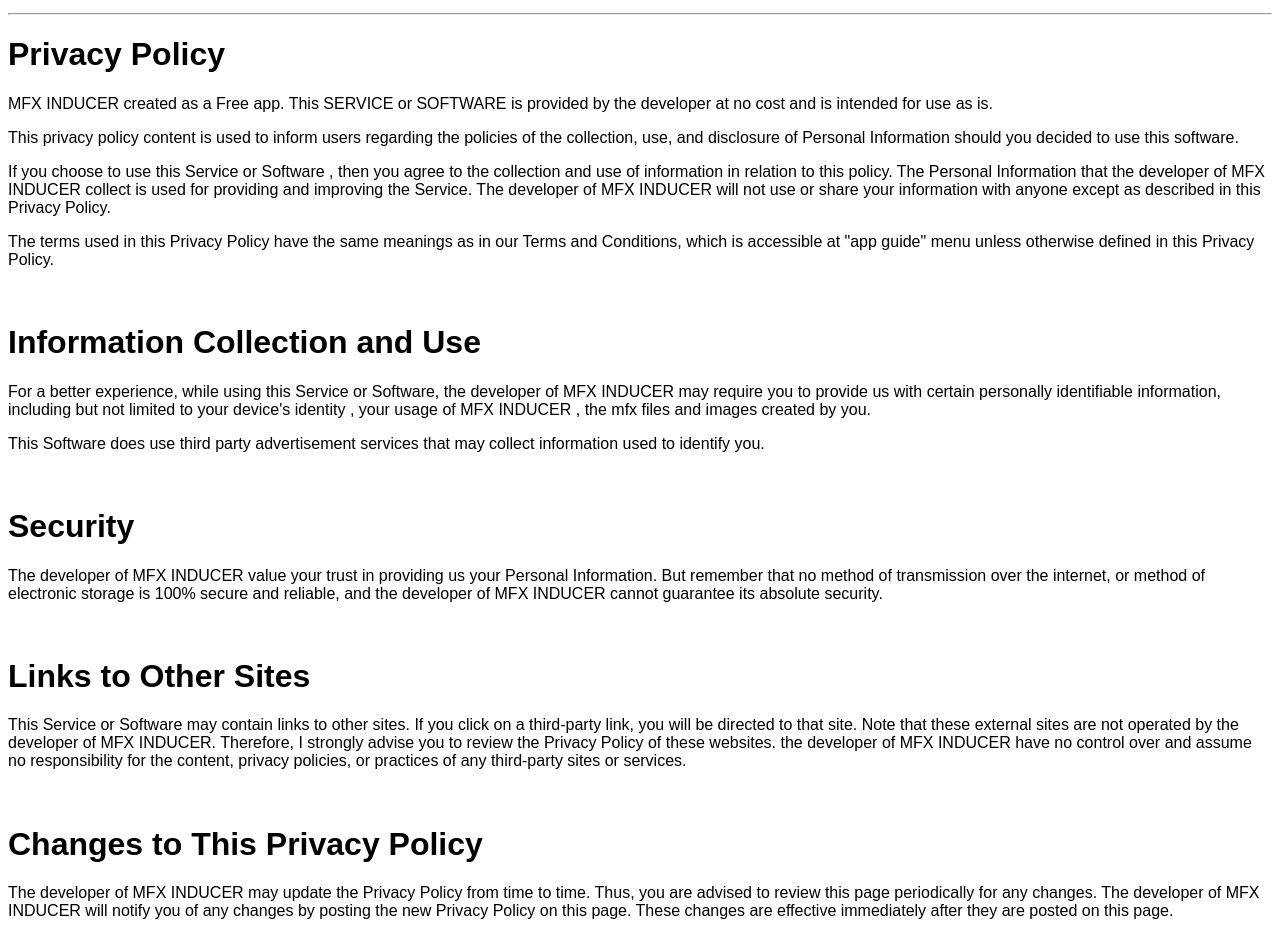
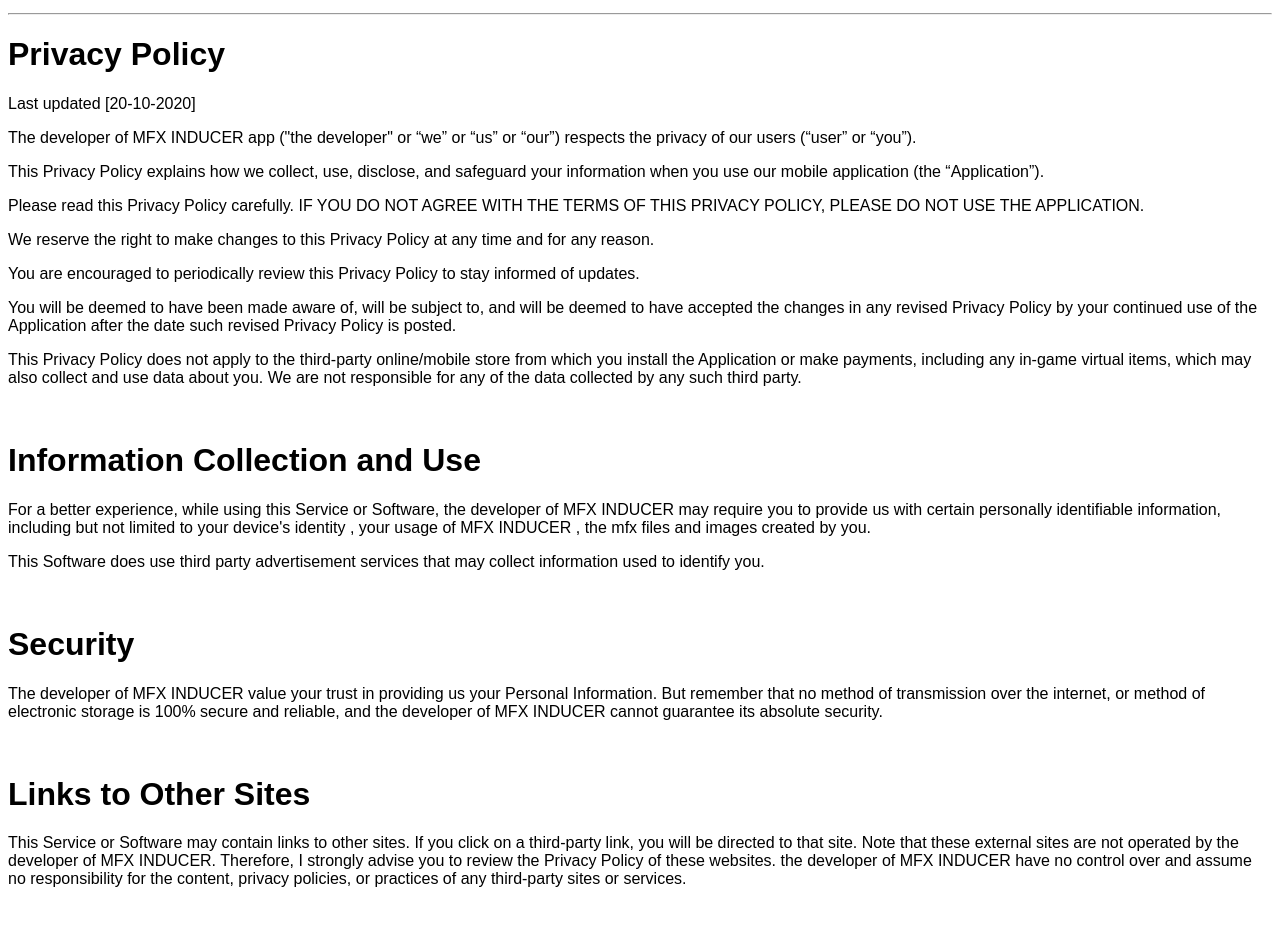
Before and after one commit to knowledgebread/mfx.app, a plain HTML site: page index.html in a window 1280 px wide. Shown: the part 887-1823 px from the top of the page. Drawn offline with Linux system fonts and the light colour scheme.

Commit message:
Update index.html

```diff
--- a/index.html
+++ b/index.html
@@ -79,11 +79,22 @@ header {
 
 
 <hr>
+
    <h1>Privacy Policy</h1>
-   <p> MFX INDUCER created as a Free app. This SERVICE or SOFTWARE is provided by the developer at no cost and is intended for use as is. </p>
-   <p>This privacy policy content is used to inform users regarding the policies of the collection, use, and disclosure of Personal Information should you decided to use this software. </p>
-   <p>If you choose to use this Service or Software , then you agree to the collection and use of information in relation to this policy. The Personal Information that the developer of MFX INDUCER collect is used for providing and improving the Service. The developer of MFX INDUCER will not use or share your information with anyone except as described in this Privacy Policy.</p>
-   <p>The terms used in this Privacy Policy have the same meanings as in our Terms and Conditions, which is accessible at "app guide" menu unless otherwise defined in this Privacy Policy.</p>
+
+  <p>Last updated [20-10-2020]</p>
+
+   <p> The developer of MFX INDUCER app ("the developer" or “we” or “us” or “our”) respects the privacy of our users (“user” or “you”). </p>
+   <p> This Privacy Policy explains how we collect, use, disclose, and safeguard your information when you use our mobile application (the “Application”). </p>
+   <p> Please read this Privacy Policy carefully. IF YOU DO NOT AGREE WITH THE TERMS OF THIS PRIVACY POLICY, PLEASE DO NOT USE THE APPLICATION.</p>
+   <P>We reserve the right to make changes to this Privacy Policy at any time and for any reason. </P>
+   <P>You are encouraged to periodically review this Privacy Policy to stay informed of updates. </P>
+   <P> You will be deemed to have been made aware of, will be subject to, and will be deemed to have accepted the changes in any revised
+     Privacy Policy by your continued use of the Application after the date such revised Privacy Policy is posted.</P>
+
+   <p>This Privacy Policy does not apply to the third-party online/mobile store from which you install the Application or make payments,
+     including any in-game virtual items, which may also collect and use data about you. We are not responsible for any of the data collected by any such third party. </p>
+
    <br>
    <h1>Information Collection and Use</h1>
    <p> For a better experience, while using this Service or Software, the developer of MFX INDUCER may require you to provide us with certain personally identifiable information, including but not limited to your device's identity , your usage of MFX INDUCER , the mfx files and images created by you. </p>
@@ -95,8 +106,6 @@ header {
    <h1>Links to Other Sites</h1>
    <p>This Service or Software may contain links to other sites. If you click on a third-party link, you will be directed to that site. Note that these external sites are not operated by the developer of MFX INDUCER. Therefore, I strongly advise you to review the Privacy Policy of these websites. the developer of MFX INDUCER have no control over and assume no responsibility for the content, privacy policies, or practices of any third-party sites or services.</p>
    <br>
-   <h1>Changes to This Privacy Policy</h1>
-   <p>The developer of MFX INDUCER may update the Privacy Policy from time to time. Thus, you are advised to review this page periodically for any changes. The developer of MFX INDUCER will notify you of any changes by posting the new Privacy Policy on this page. These changes are effective immediately after they are posted on this page.</p>
 
 
 </body>
```
